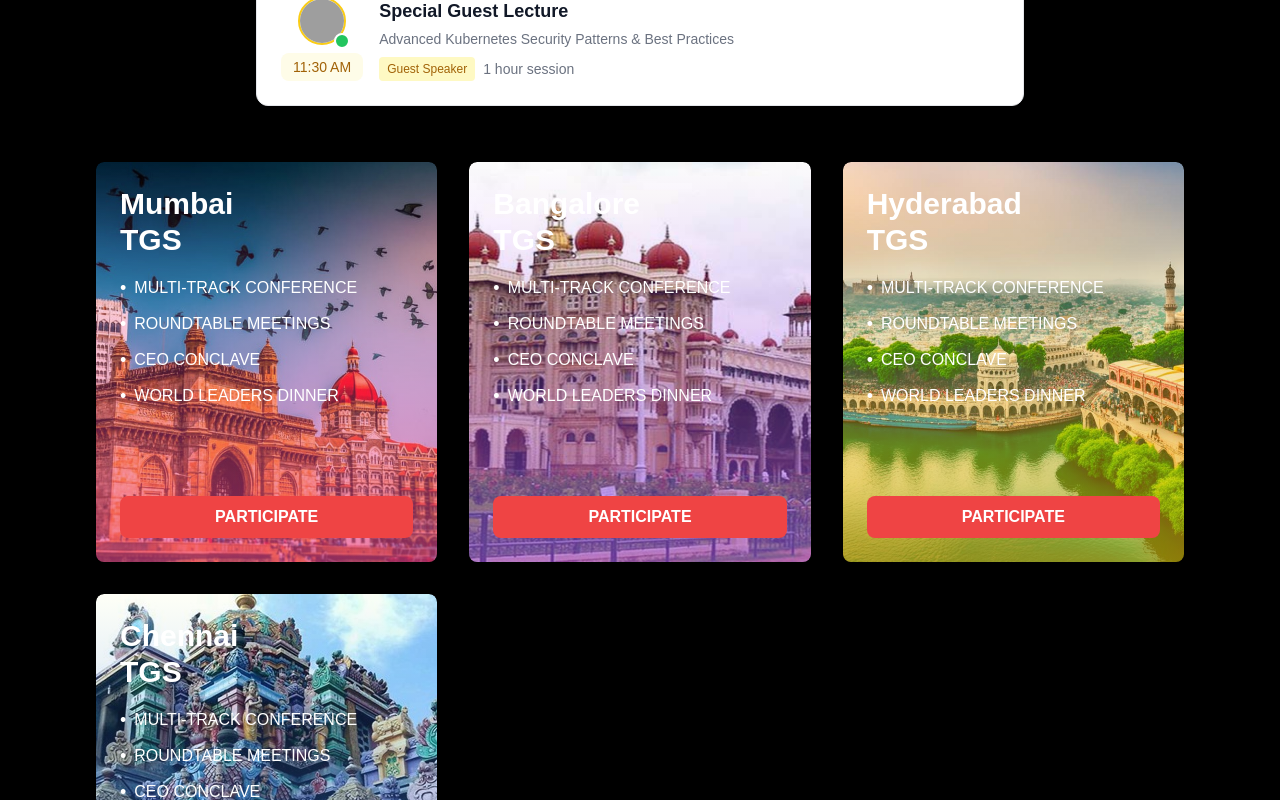
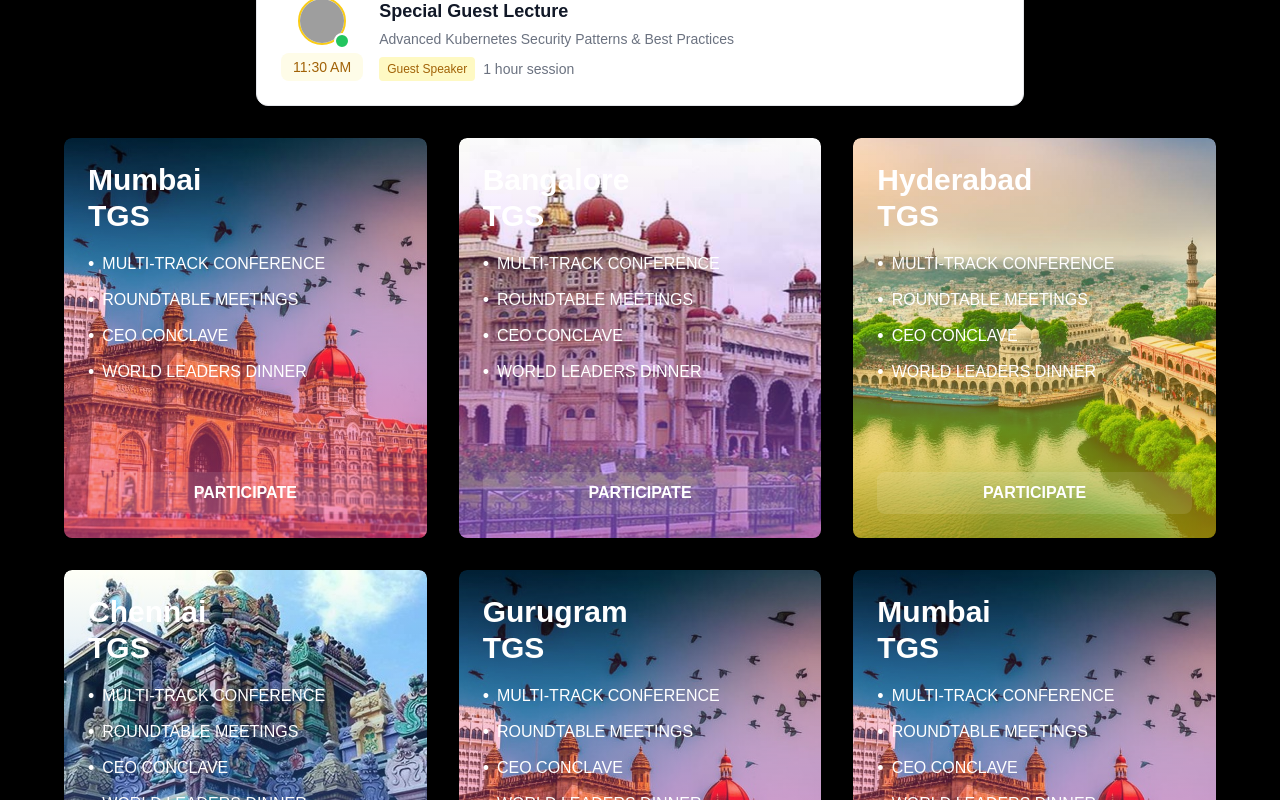
Before and after one commit to tony83033/TGS-CONFERENCE_FOLK_VERSION, a Next.js app: page / in a window 1280 px wide. Shown: the part 3180-3980 px from the top of the page. Built offline with nearby package versions, Linux system fonts and the light colour scheme; grey boxes are pictures that could not be loaded.

Commit message:
improve city card

```diff
--- a/src/components/customComponents/CityCards.tsx
+++ b/src/components/customComponents/CityCards.tsx
@@ -34,6 +34,17 @@ const cities: CityCardProps[] = [
     backgroundImage: chennai,
     overlayColor: "from-blue-500/60", // Example color
   },
+  {
+    city: "Gurugram",
+    backgroundImage: mumbai,
+    overlayColor: "from-pink-500/60", // Example color
+  },
+  {
+    city: "Mumbai",
+    backgroundImage: mumbai,
+    overlayColor: "from-pink-500/60", // Example color
+  },
+
 ]
 
 const events = [
@@ -48,7 +59,7 @@ export default function CityCardGrid() {
 
   return (
     <div className="p-8">
-      <div className="max-w-6xl mx-auto p-6 lg:px-8 mx-auto grid grid-cols-1 sm:grid-cols-2 lg:grid-cols-3 gap-8"> {/* Three cards per row */}
+      <div className="max-w-6xl mx-auto grid grid-cols-1 sm:grid-cols-2 lg:grid-cols-3 gap-8"> {/* Three cards per row */}
         {cities.map((city, index) => (
           <div
             key={index}
@@ -84,10 +95,10 @@ export default function CityCardGrid() {
                 </ul>
               </div>
               <button
-                className={`mt-4 py-2 px-4 w-full border  text-white font-semibold rounded-lg transition-all duration-300 ${
+                className={`mt-4 py-2 px-4 w-full border text-white font-semibold rounded-lg transition-all duration-300 ${
                   hoveredIndex === index
-                    ? 'bg-red-600 border-white'
-                    : 'border-transparent bg-red-500 hover:bg-white/20'
+                    ? 'bg-white/20 border-white'
+                    : 'border-transparent bg-white/10 hover:bg-white/20'
                 }`}
               >
                 PARTICIPATE
--- a/tailwind.config.ts
+++ b/tailwind.config.ts
@@ -49,7 +49,8 @@ const config: Config = {
   				'3': 'hsl(var(--chart-3))',
   				'4': 'hsl(var(--chart-4))',
   				'5': 'hsl(var(--chart-5))'
-  			}
+  			},
+
   		},
   		borderRadius: {
   			lg: 'var(--radius)',
```
